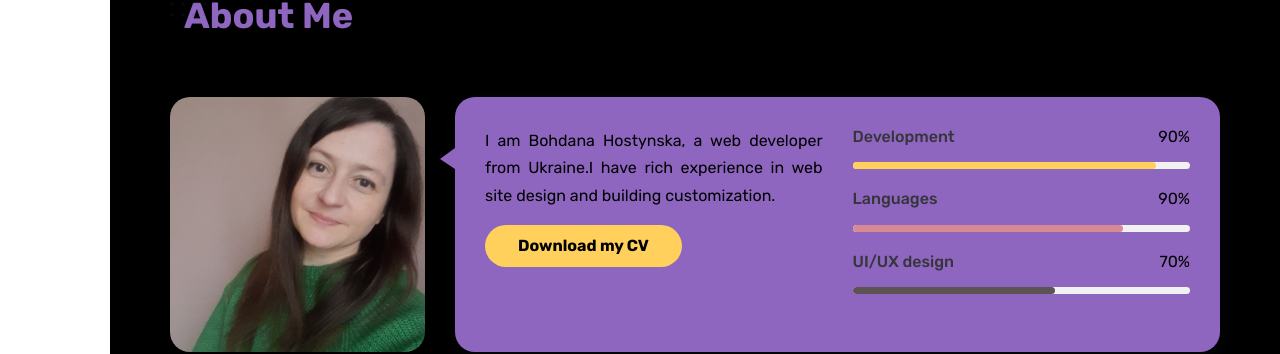
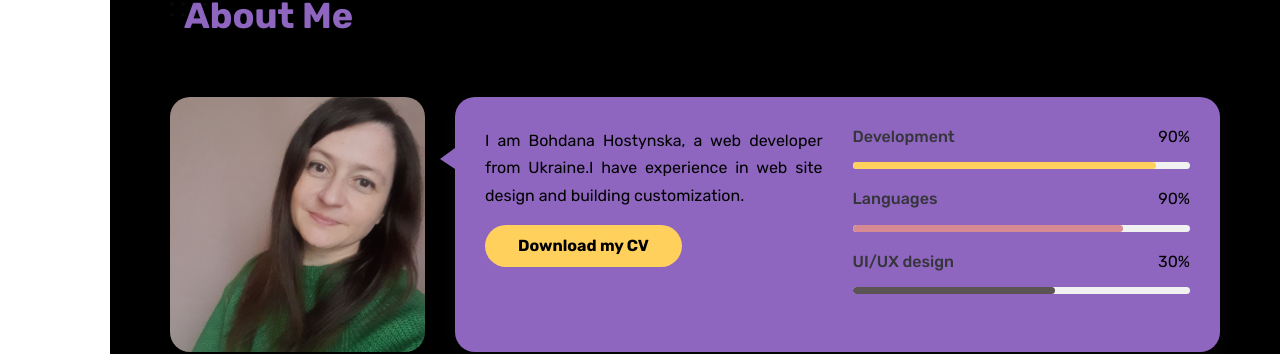
Before and after one commit to bohdanahostynska/my_portfolio, a React (Create React App) app: page / in a window 1280 px wide. Shown: the part 918-1272 px from the top of the page. Built offline with nearby package versions, Linux system fonts and the light colour scheme.

Commit message:
data correction

```diff
--- a/src/components/about/About.jsx
+++ b/src/components/about/About.jsx
@@ -2,7 +2,7 @@ import React from "react";
 import "./about.css";
 import Image from "../../assets/photo_my.jpg"
 import AboutBox from "./AboutBox";
-import resume from "../../assets/My CV.pdf"
+import resume from "../../assets/My_CV.pdf"
 
 function About() {
   return(
@@ -14,7 +14,7 @@ function About() {
 
         <div className="about__data grid">
           <div className="about__info">
-            <p className="about__description">I am Bohdana Hostynska, a web developer from Ukraine.I have rich experience in web site design and building customization.</p>
+            <p className="about__description">I am Bohdana Hostynska, a web developer from Ukraine.I have experience in web site design and building customization.</p>
             <a href={resume} download='resume' className="btn">Download my CV</a>
           </div>
 
@@ -44,7 +44,7 @@ function About() {
             <div className="skills__data">
               <div className="skills__titles">
                 <h3 className="skills__name">UI/UX design</h3>
-                  <span className="skills__number">70%</span>
+                  <span className="skills__number">30%</span>
               </div>
 
               <div className="skills__bar">
```
Also changed, not shown: 2 other files (tests, documents, lock files or other folders).
